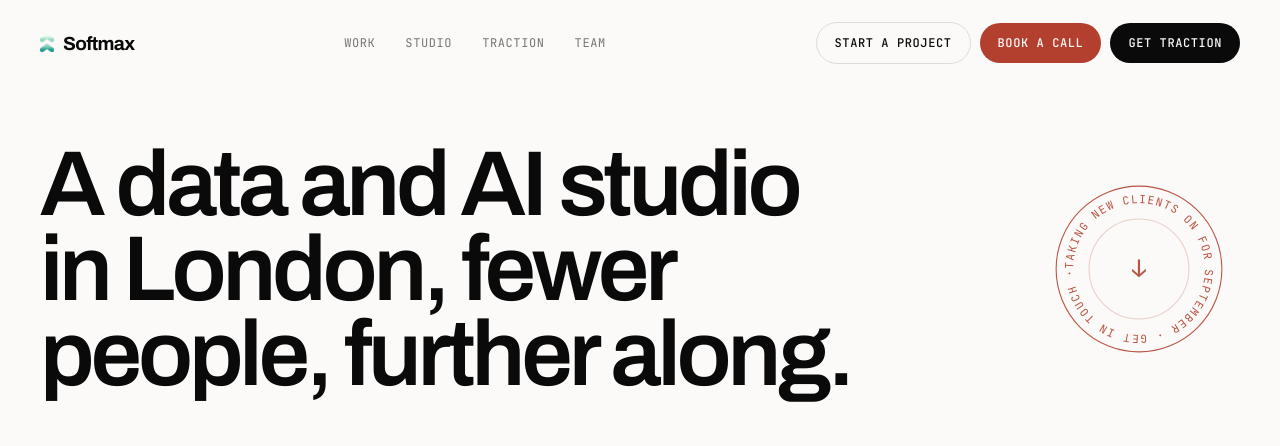
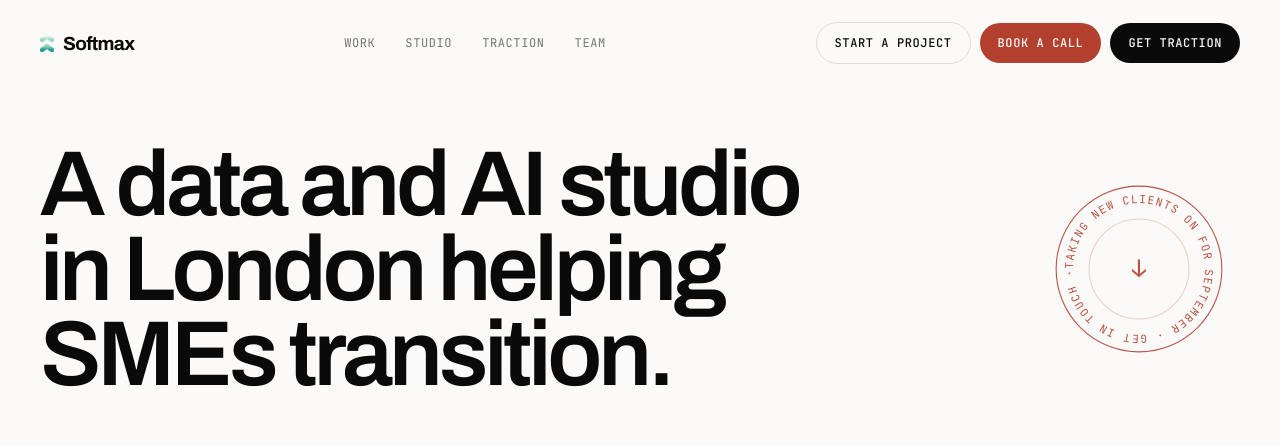
Before and after one commit to kalebsofer/softmaxfront, a Next.js app: page / in a window 1280 px wide. Shown: the top 446 px of the page. Built offline with nearby package versions, Linux system fonts and the light colour scheme.

Commit message:
copy(hero): update headline to SME transition slogan

```diff
--- a/content/copy.ts
+++ b/content/copy.ts
@@ -21,7 +21,7 @@ export const nav = {
 };
 
 export const hero = {
-  headline: 'A data and AI studio in London, fewer people, further along.',
+  headline: 'A data and AI studio in London helping SMEs transition.',
   // Mobile-only pills under the headline
   primaryCta: 'Start a project',
   secondaryCta: 'See the work',
```
